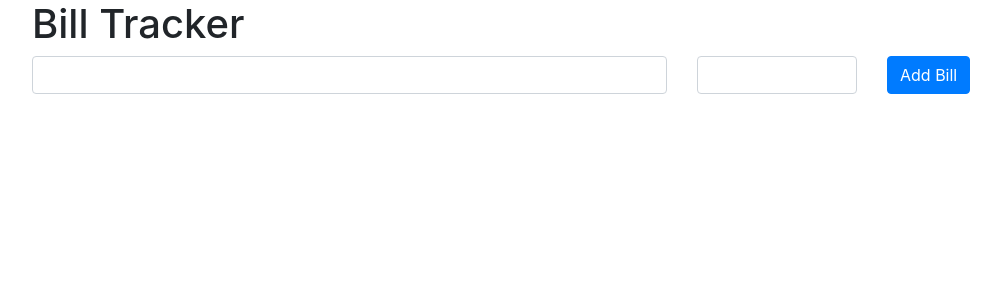
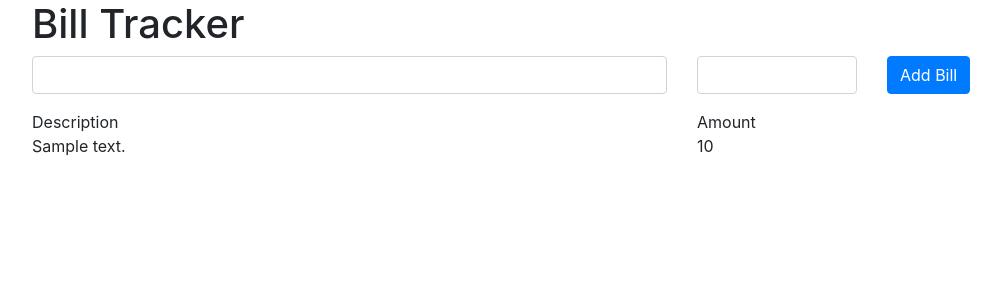
Before and after one commit to nawikart/BillTracker, a Flask app: template templates/index.html in a window 1280 px wide. Shown: the top 300 px of the page, without its empty margins (53-1054 px from the left). Run offline with Flask 2, Linux system fonts and the light colour scheme; the template is opened without the code that fills it: most values are stand-ins (such as "Sample title", 1, 10 or a date in 2020); some libraries are stand-ins or nearby versions.

Commit message:
show all bills

```diff
--- a/db/models.py
+++ b/db/models.py
@@ -8,7 +8,7 @@ class BillItem(Base):
     __tablename__ = 'bill_items'
     id = Column(Integer, primary_key=True)
 
-    description = Column(String, nullable=False, unique=True)
+    description = Column(String, nullable=False)
     amount = Column(Float, nullable=False)
     created_at = Column(DateTime, default=func.now())
     updated_at = Column(DateTime, default=func.now(), onupdate=func.now())
--- a/server.py
+++ b/server.py
@@ -15,6 +15,7 @@ def add_bill():
 
     create_bill(amount, description)
 
-    return render_template('index.html')
+    all_bills = get_all_bills()
+    return render_template('index.html', all_bills = all_bills)
 
 app.run(debug=True)
--- a/templates/index.html
+++ b/templates/index.html
@@ -16,4 +16,16 @@
         </div>
     </form>
 
+    <div class="row">
+        <div class="col-7">Description</div>
+        <div class="col-auto">Amount</div>
+    </div>
+
+    {% for bill in all_bills %}
+    <div class="row">
+        <div class="col-7">{{ bill.description }}</div>
+        <div class="col-auto">{{ bill.amount }}</div>
+    </div>
+    {% endfor %}
+
 {% endblock body %}
```
